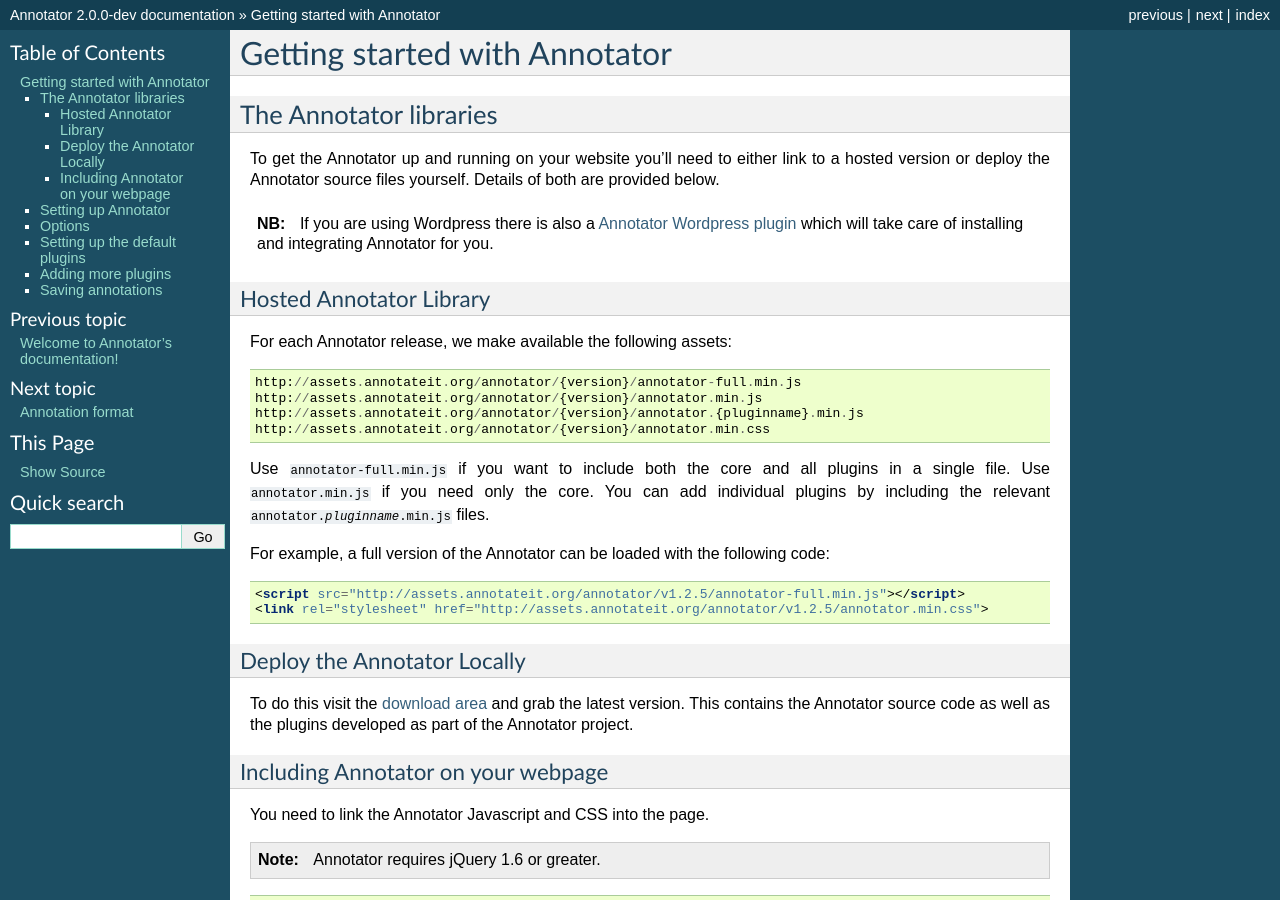
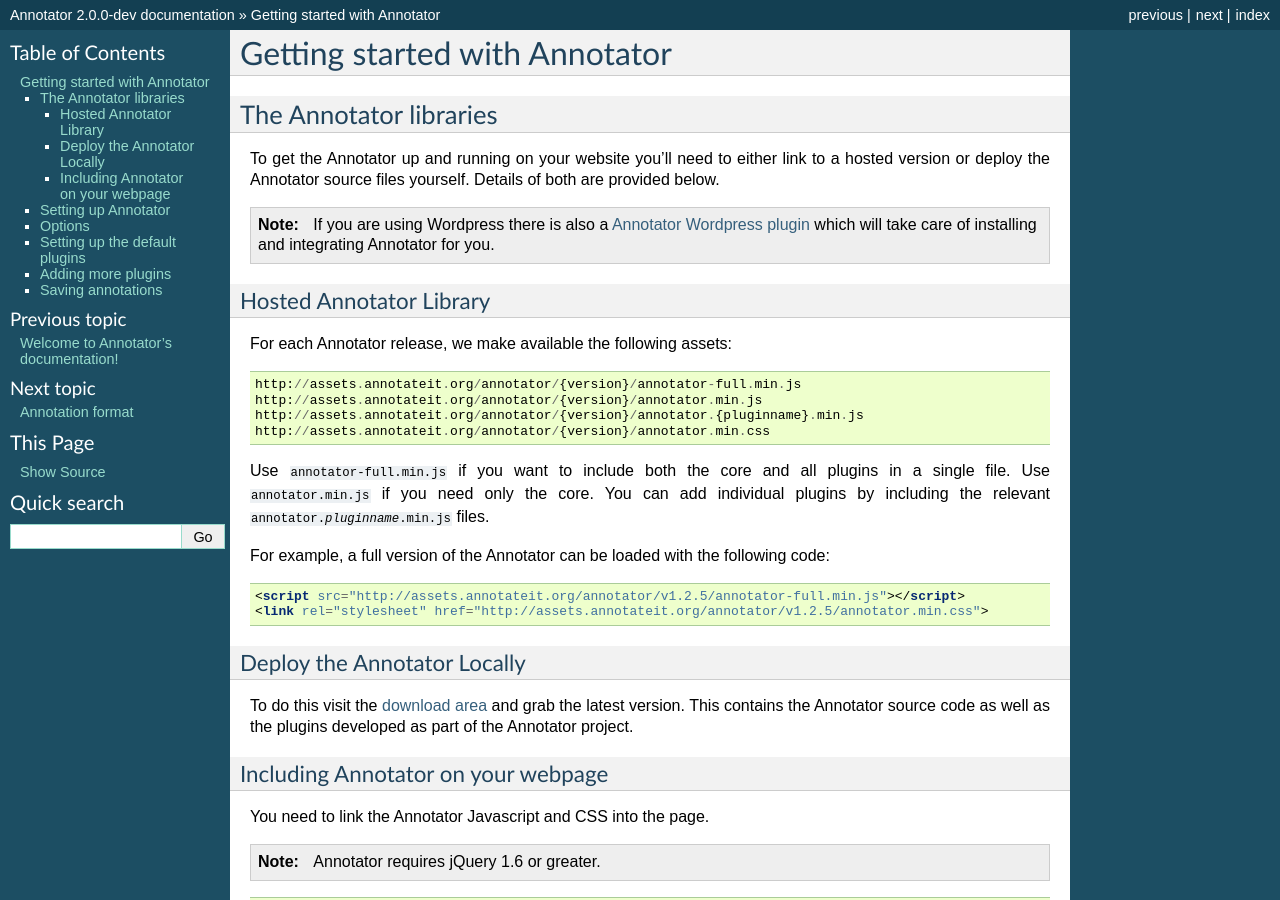
Before and after one commit to openannotation/annotator, a Sphinx documentation site: the page built from doc/getting-started.rst, in a window 1280 px wide and 900 px high. Built offline with Sphinx 7.4.7, drawn with Linux system fonts in a browser that asks for light colours.

```diff
--- a/doc/getting-started.rst
+++ b/doc/getting-started.rst
@@ -8,7 +8,7 @@ To get the Annotator up and running on your website you'll need to
 either link to a hosted version or deploy the Annotator source files
 yourself. Details of both are provided below.
 
-.. admonition:: NB
+.. note::
 
     If you are using Wordpress there is also a `Annotator Wordpress
     plugin <http://wordpress.org/extend/plugins/annotator-for-wordpress/>`__
```
